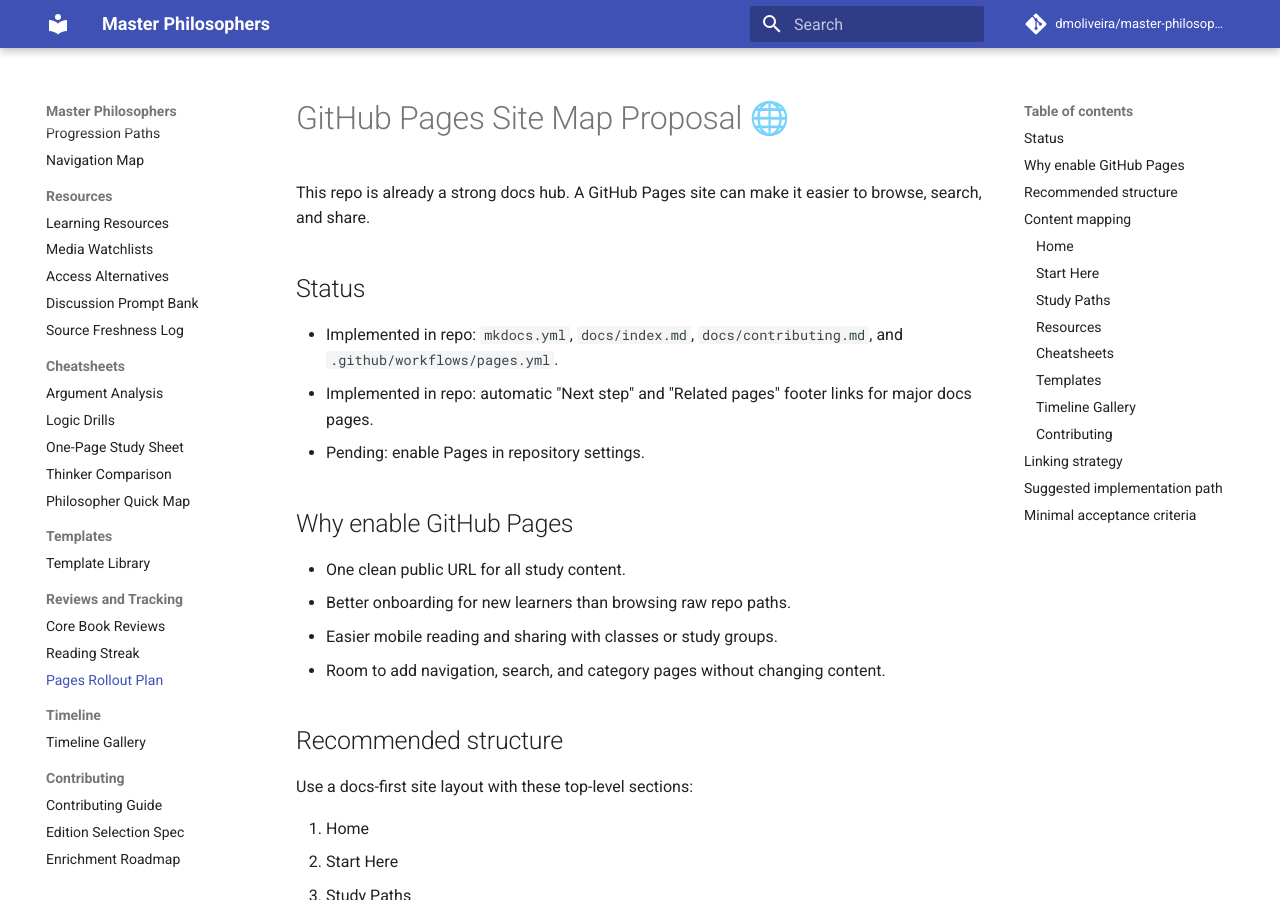
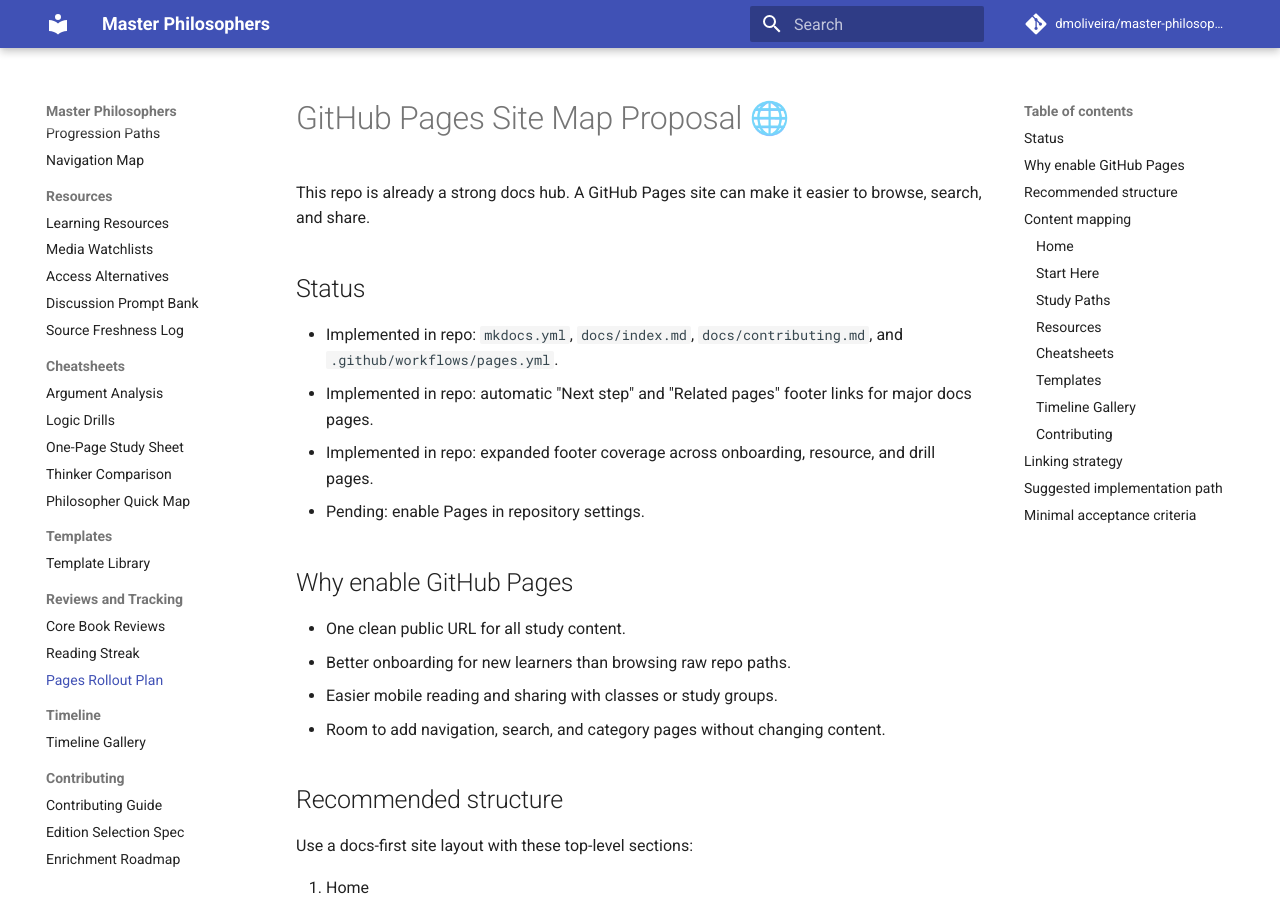
Before and after one commit to dmoliveira/master-philosophers, an MkDocs documentation site: the page built from docs/plan/github-pages-site-map.md, in a window 1280 px wide and 900 px high. Built offline with MkDocs 1.6.1 and Material for MkDocs 9.7.7, drawn with Linux system fonts in a browser that asks for light colours; comment, search, counter and statistics services are not loaded.

Commit message:
docs note expanded footer coverage

```diff
--- a/docs/plan/github-pages-site-map.md
+++ b/docs/plan/github-pages-site-map.md
@@ -7,6 +7,7 @@ to browse, search, and share.
 
 - Implemented in repo: `mkdocs.yml`, `docs/index.md`, `docs/contributing.md`, and `.github/workflows/pages.yml`.
 - Implemented in repo: automatic "Next step" and "Related pages" footer links for major docs pages.
+- Implemented in repo: expanded footer coverage across onboarding, resource, and drill pages.
 - Pending: enable Pages in repository settings.
 
 ## Why enable GitHub Pages
```
